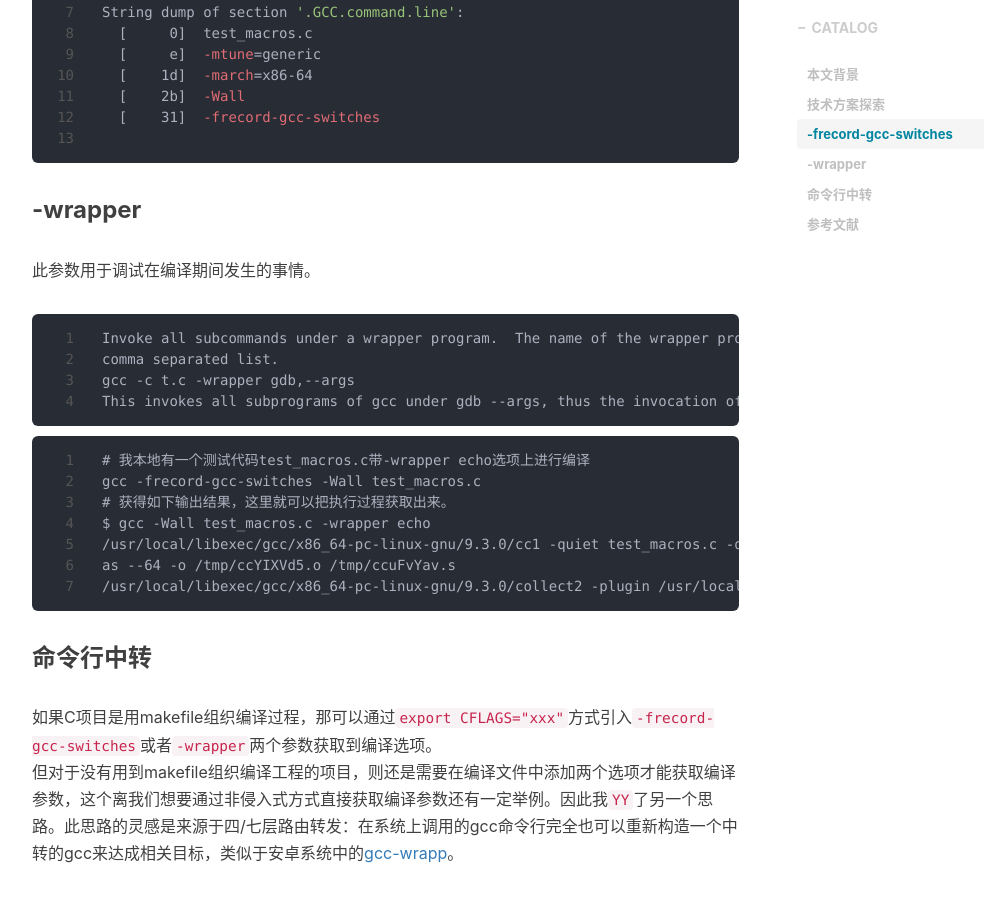
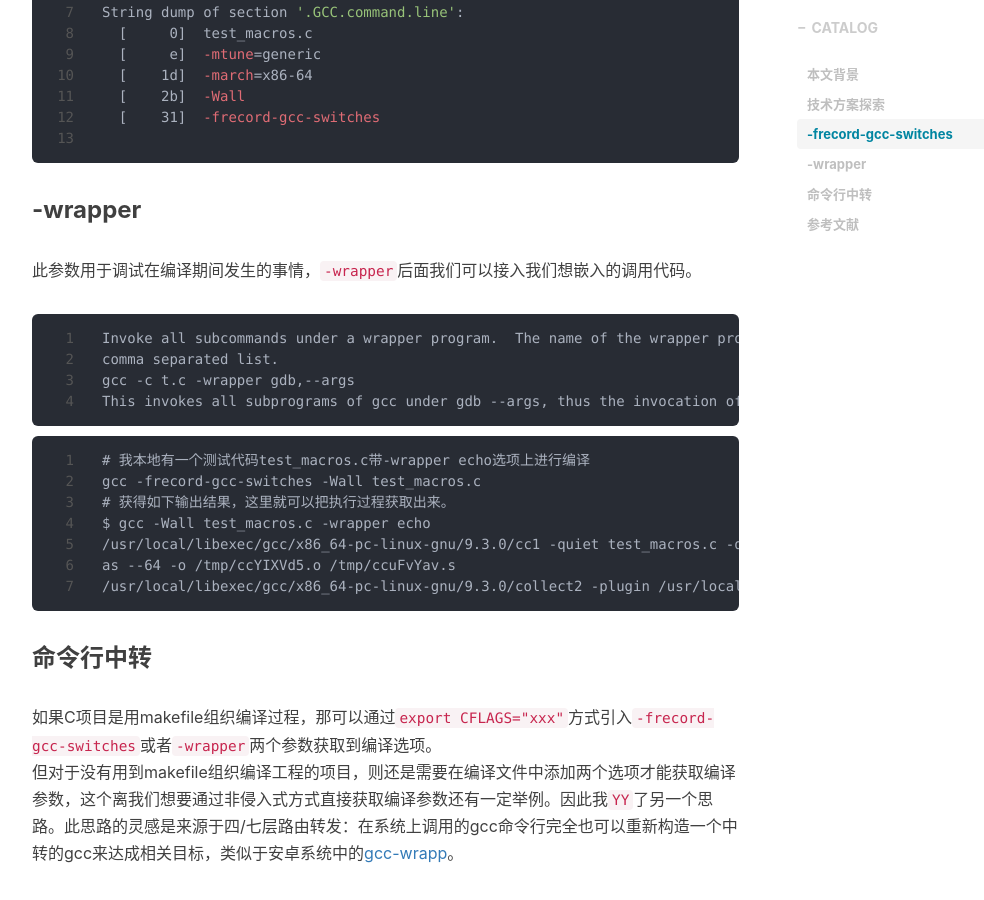
Before and after one commit to shihai1991/shihai1991.github.io, a Jekyll site: the page built from _posts/2021-12-09-非侵入式获取gcc编译选项.md, in a window 1280 px wide and 900 px high, scrolled down 1191 px. Shown: the whole window, without its empty margins (233-1217 px from the left). Built offline with Jekyll 4.4.1, drawn with Linux system fonts in a browser that asks for light colours; nearby versions of some CDN libraries; comment, search, counter and statistics services are not loaded.

Commit message:
Update 2021-12-09-非侵入式获取gcc编译选项.md

````diff
--- a/_posts/2021-12-09-非侵入式获取gcc编译选项.md
+++ b/_posts/2021-12-09-非侵入式获取gcc编译选项.md
@@ -39,7 +39,7 @@ String dump of section '.GCC.command.line':
 ```
 
 ### -wrapper
-此参数用于调试在编译期间发生的事情。
+此参数用于调试在编译期间发生的事情，`-wrapper`后面我们可以接入我们想嵌入的调用代码。
 ```
 Invoke all subcommands under a wrapper program.  The name of the wrapper program and its parameters are passed as a
 comma separated list.
````
